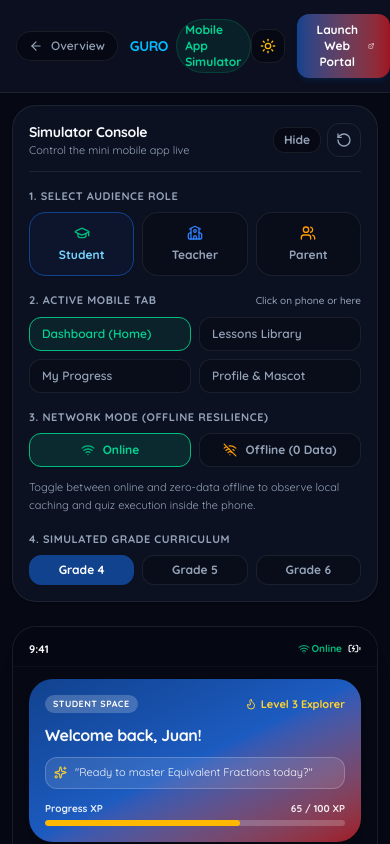
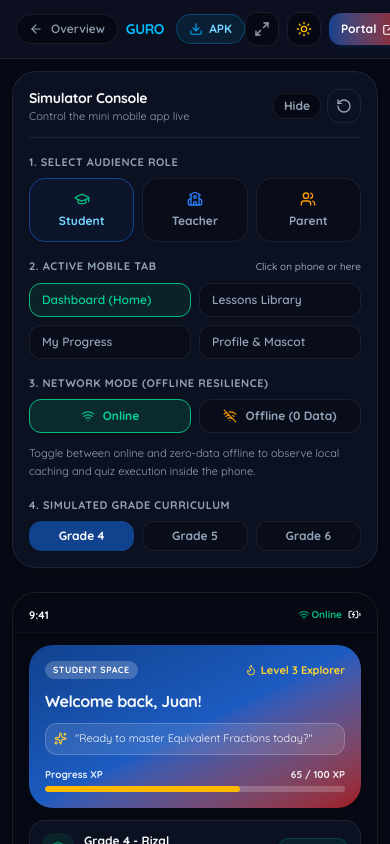
Before and after one commit to Jinbilog0v0/GURO, a React (Vite) app in the folder frontend/Guro-Web/: page / in a window 390 px wide. Both pictures are taken after a click on the button "Showcase". Shown: the top 844 px of the page. Built offline with nearby package versions, Linux system fonts and the light colour scheme.

Commit message:
feat(web): add download APK button, full-width header alignment, and mobile showcase fullscreen fit

```diff
--- a/frontend/Guro-Web/src/pages/MobileAppShowcase.tsx
+++ b/frontend/Guro-Web/src/pages/MobileAppShowcase.tsx
@@ -1,4 +1,4 @@
-import React, { useState } from 'react';
+import React, { useState, useEffect } from 'react';
 import {
   ArrowLeft,
   Wifi,
@@ -25,7 +25,11 @@ import {
   Flame,
   Copy,
   Check,
-  Play
+  Play,
+  Download,
+  Maximize2,
+  Minimize2,
+  SlidersHorizontal
 } from 'lucide-react';
 
 interface MobileAppShowcaseProps {
@@ -78,6 +82,28 @@ export const MobileAppShowcase: React.FC<MobileAppShowcaseProps> = ({
 
   // Mobile console collapse toggle
   const [isMobileConsoleOpen, setIsMobileConsoleOpen] = useState(true);
+
+  // Fullscreen & Focus Mode State
+  const [isFullScreen, setIsFullScreen] = useState(false);
+  const [isConsoleCollapsed, setIsConsoleCollapsed] = useState(false);
+
+  const toggleFullScreen = () => {
+    if (!document.fullscreenElement) {
+      document.documentElement.requestFullscreen?.().catch(() => {});
+      setIsFullScreen(true);
+    } else {
+      document.exitFullscreen?.().catch(() => {});
+      setIsFullScreen(false);
+    }
+  };
+
+  useEffect(() => {
+    const handleFullscreenChange = () => {
+      setIsFullScreen(Boolean(document.fullscreenElement));
+    };
+    document.addEventListener('fullscreenchange', handleFullscreenChange);
+    return () => document.removeEventListener('fullscreenchange', handleFullscreenChange);
+  }, []);
 
   // Reset simulator
   const handleResetSimulator = () => {
@@ -165,8 +191,8 @@ export const MobileAppShowcase: React.FC<MobileAppShowcaseProps> = ({
     <div className="min-h-screen w-full bg-[var(--bg-main)] text-[var(--text-main)] flex flex-col transition-colors duration-300">
 
       {/* ── Top Header Bar ── */}
-      <header className="sticky top-0 z-40 bg-[var(--bg-card)]/90 backdrop-blur-md border-b border-[var(--border-color)] px-4 sm:px-8 py-3.5 flex items-center justify-between shadow-xs">
-        <div className="flex items-center gap-3">
+      <header className="sticky top-0 z-40 bg-[var(--bg-card)]/90 backdrop-blur-md border-b border-[var(--border-color)] px-4 sm:px-8 py-3 flex items-center justify-between shadow-xs">
+        <div className="flex items-center gap-2 sm:gap-3">
           <button
             onClick={onBackToOverview}
             className="flex items-center gap-2 px-3 py-1.5 rounded-full border border-[var(--border-color)] bg-[var(--bg-main)] hover:bg-[var(--bg-card)] text-xs font-semibold text-[var(--text-muted)] hover:text-[var(--text-main)] transition-all cursor-pointer"
@@ -177,13 +203,45 @@ export const MobileAppShowcase: React.FC<MobileAppShowcaseProps> = ({
           <div className="h-4 w-px bg-[var(--border-color)] hidden sm:block" />
           <div className="flex items-center gap-2">
             <span className="text-sm font-extrabold text-[#11428E] dark:text-sky-400 tracking-tight">GURO</span>
-            <span className="text-xs px-2 py-0.5 rounded-full bg-emerald-500/10 text-emerald-600 dark:text-emerald-400 border border-emerald-500/20 font-bold">
+            <span className="text-xs px-2 py-0.5 rounded-full bg-emerald-500/10 text-emerald-600 dark:text-emerald-400 border border-emerald-500/20 font-bold hidden sm:inline-block">
               Mobile App Simulator
             </span>
           </div>
+
+          <a
+            href="https://expo.dev/artifacts/eas/bjOmN4X0gTuext8-S5sqI4HSyyiOCtFQJk8HscF0wuw.apk"
+            target="_blank"
+            rel="noopener noreferrer"
+            download="GURO-preview.apk"
+            className="flex items-center gap-1.5 px-3 py-1.5 rounded-full border border-sky-500/30 bg-sky-500/10 hover:bg-sky-500/20 text-sky-700 dark:text-sky-300 text-xs font-bold transition-all cursor-pointer shadow-xs ml-1"
+            title="Download Standalone Android APK (v1.0.1)"
+          >
+            <Download className="size-3.5 text-sky-500" />
+            <span className="hidden md:inline">Download APK</span>
+            <span className="md:hidden">APK</span>
+          </a>
         </div>
 
-        <div className="flex items-center gap-3">
+        <div className="flex items-center gap-2 sm:gap-3">
+          <button
+            onClick={() => setIsConsoleCollapsed(!isConsoleCollapsed)}
+            aria-label={isConsoleCollapsed ? 'Show Simulator Console' : 'Focus Phone Mode'}
+            className="hidden lg:flex items-center gap-1.5 px-3 py-1.5 rounded-xl border border-[var(--border-color)] bg-[var(--bg-main)] hover:bg-[var(--bg-card)] text-xs font-bold text-[var(--text-muted)] hover:text-[var(--text-main)] transition-all cursor-pointer"
+            title={isConsoleCollapsed ? 'Show Controls Console' : 'Focus on Mobile Screen Only'}
+          >
+            <SlidersHorizontal className="size-3.5" />
+            <span>{isConsoleCollapsed ? 'Show Console' : 'Focus Phone'}</span>
+          </button>
+
+          <button
+            onClick={toggleFullScreen}
+            aria-label={isFullScreen ? 'Exit Full Screen' : 'Full Screen'}
+            className="p-2 rounded-xl border border-[var(--border-color)] bg-[var(--bg-main)] hover:bg-[var(--bg-card)] text-[var(--text-muted)] hover:text-[var(--text-main)] transition-all cursor-pointer"
+            title={isFullScreen ? 'Exit Full Screen' : 'Full Screen Fit'}
+          >
+            {isFullScreen ? <Minimize2 className="size-4 text-emerald-500" /> : <Maximize2 className="size-4" />}
+          </button>
+
           {onToggleTheme && (
             <button
               onClick={onToggleTheme}
@@ -196,19 +254,26 @@ export const MobileAppShowcase: React.FC<MobileAppShowcaseProps> = ({
 
           <button
             onClick={onLaunchPortal}
-            className="flex items-center gap-1.5 px-4 py-2 rounded-xl bg-gradient-to-r from-[#11428E] to-[#A01322] hover:opacity-95 text-white text-xs font-bold shadow-md shadow-[#11428E]/20 transition-all cursor-pointer hover:scale-102 active:scale-98"
+            className="flex items-center gap-1.5 px-3 sm:px-4 py-2 rounded-xl bg-gradient-to-r from-[#11428E] to-[#A01322] hover:opacity-95 text-white text-xs font-bold shadow-md shadow-[#11428E]/20 transition-all cursor-pointer hover:scale-102 active:scale-98"
           >
-            <span>Launch Web Portal</span>
+            <span className="hidden sm:inline">Launch Web Portal</span>
+            <span className="sm:hidden">Portal</span>
             <ExternalLink className="size-3.5" />
           </button>
         </div>
       </header>
 
-      {/* ── Main Showcase Workspace ── */}
-      <div className="flex-1 max-w-7xl w-full mx-auto p-3 sm:p-6 lg:p-8 flex flex-col lg:flex-row gap-6 lg:gap-8 items-start justify-center">
+      {/* ── Main Showcase Workspace (Dynamic screen-fitting layout) ── */}
+      <div className={`flex-1 w-full mx-auto flex flex-col lg:flex-row items-center justify-center transition-all duration-300 ${
+        isFullScreen
+          ? 'h-[calc(100vh-3.5rem)] p-2 sm:p-4 gap-4 overflow-hidden'
+          : 'max-w-7xl p-3 sm:p-6 lg:p-6 gap-6 lg:gap-8 min-h-[calc(100vh-4rem)]'
+      }`}>
 
         {/* ── Left Column: Simulator Controls Dashboard ── */}
-        <div className="w-full lg:w-[380px] flex flex-col gap-4">
+        <div className={`w-full lg:w-[360px] shrink-0 transition-all duration-300 ${
+          isConsoleCollapsed ? 'hidden' : 'flex flex-col gap-4'
+        }`}>
           <div className="bg-[var(--bg-card)] border border-[var(--border-color)] rounded-3xl p-4 sm:p-6 shadow-sm flex flex-col gap-4">
             <div className="flex items-center justify-between border-b border-[var(--border-color)] pb-3">
               <div>
@@ -411,10 +476,14 @@ export const MobileAppShowcase: React.FC<MobileAppShowcaseProps> = ({
         </div>
 
         {/* ── Right Column: Smartphone Device Chassis Frame (Native Card on Mobile, Phone Bezel on Desktop) ── */}
-        <div className="flex-1 w-full flex flex-col items-center justify-center">
+        <div className="flex-1 w-full h-full flex flex-col items-center justify-center my-auto">
           <div
             data-testid="phone-device-wrapper"
-            className="w-full max-w-md mx-auto h-[640px] sm:h-[700px] md:h-[740px] md:w-[375px] md:rounded-[50px] md:bg-slate-950 md:p-3.5 md:shadow-2xl md:shadow-slate-950/40 md:ring-1 md:ring-slate-800/80 md:border-4 md:border-slate-700/60 select-none relative"
+            className={`w-full mx-auto select-none relative transition-all duration-300 flex flex-col ${
+              isFullScreen
+                ? 'h-[min(88vh,860px)] w-[min(calc(88vh*9/19.5),410px)] max-h-[calc(100vh-4.5rem)] md:rounded-[48px] md:bg-slate-950 md:p-3 md:shadow-2xl md:ring-1 md:ring-slate-800 md:border-4 md:border-slate-700/60'
+                : 'h-[640px] sm:h-[680px] lg:h-[min(760px,calc(100vh-6rem))] md:w-[375px] max-w-md md:rounded-[50px] md:bg-slate-950 md:p-3.5 md:shadow-2xl md:ring-1 md:ring-slate-800/80 md:border-4 md:border-slate-700/60'
+            }`}
           >
             {/* Dynamic Island / Speaker (Hidden on mobile devices, shown on desktop simulator) */}
             <div
--- a/frontend/Guro-Web/src/pages/SystemOverviewPage.tsx
+++ b/frontend/Guro-Web/src/pages/SystemOverviewPage.tsx
@@ -12,7 +12,8 @@ import {
   Shield,
   Sun,
   Moon,
-  CheckCircle2
+  CheckCircle2,
+  Download
 } from 'lucide-react';
 
 interface SystemOverviewPageProps {
@@ -195,7 +196,7 @@ export const SystemOverviewPage: React.FC<SystemOverviewPageProps> = ({
         </nav>
 
         {/* Right Action Buttons */}
-        <div className="flex items-center gap-2.5">
+        <div className="flex items-center gap-2 sm:gap-2.5">
           {onToggleTheme && (
             <button
               onClick={onToggleTheme}
@@ -205,6 +206,20 @@ export const SystemOverviewPage: React.FC<SystemOverviewPageProps> = ({
               {isDarkMode ? <Sun className="size-4 text-amber-400" /> : <Moon className="size-4 text-[#11428E]" />}
             </button>
           )}
+
+          <a
+            href="https://expo.dev/artifacts/eas/bjOmN4X0gTuext8-S5sqI4HSyyiOCtFQJk8HscF0wuw.apk"
+            target="_blank"
+            rel="noopener noreferrer"
+            download="GURO-preview.apk"
+            aria-label="Download App APK"
+            className="flex items-center gap-1.5 px-3 py-2 rounded-xl border border-sky-500/30 bg-sky-500/10 hover:bg-sky-500/20 text-sky-700 dark:text-sky-300 text-xs font-bold transition-all cursor-pointer shadow-xs"
+            title="Download Standalone Android APK (v1.0.1)"
+          >
+            <Download className="size-3.5 text-sky-500" />
+            <span className="hidden sm:inline">Download APK</span>
+            <span className="sm:hidden">APK</span>
+          </a>
 
           <button
             onClick={onOpenMobileShowcase}
@@ -248,7 +263,7 @@ export const SystemOverviewPage: React.FC<SystemOverviewPageProps> = ({
             GURO (Guided Unified Resource Optimization) bridges the digital divide with rich interactive slides, diagnostic quizzes, automated DepEd SF9 reports, and 100% offline capability.
           </p>
 
-          {/* Dual Action Buttons */}
+          {/* Action Buttons */}
           <div className="mt-7 sm:mt-8 flex flex-wrap items-center justify-center gap-3 sm:gap-4 w-full">
             <button
               onClick={onOpenMobileShowcase}
@@ -257,6 +272,17 @@ export const SystemOverviewPage: React.FC<SystemOverviewPageProps> = ({
               <Smartphone className="size-4" />
               <span>Explore Mobile Showcase</span>
             </button>
+
+            <a
+              href="https://expo.dev/artifacts/eas/bjOmN4X0gTuext8-S5sqI4HSyyiOCtFQJk8HscF0wuw.apk"
+              target="_blank"
+              rel="noopener noreferrer"
+              download="GURO-preview.apk"
+              className="flex items-center justify-center gap-2 px-5 sm:px-6 py-3 sm:py-3.5 rounded-2xl border border-sky-500/30 bg-sky-500/10 hover:bg-sky-500/20 text-sky-700 dark:text-sky-300 font-extrabold text-xs sm:text-sm shadow-md transition-all cursor-pointer hover:scale-102 active:scale-98 w-full sm:w-auto"
+            >
+              <Download className="size-4 text-sky-500" />
+              <span>Download App APK</span>
+            </a>
 
             <button
               onClick={onOpenAuth}
```
Also changed, not shown: frontend/Guro-Web/src/pages/LandingPage.tsx (+21 -18 lines), 2 other files (tests, documents, lock files or other folders).
